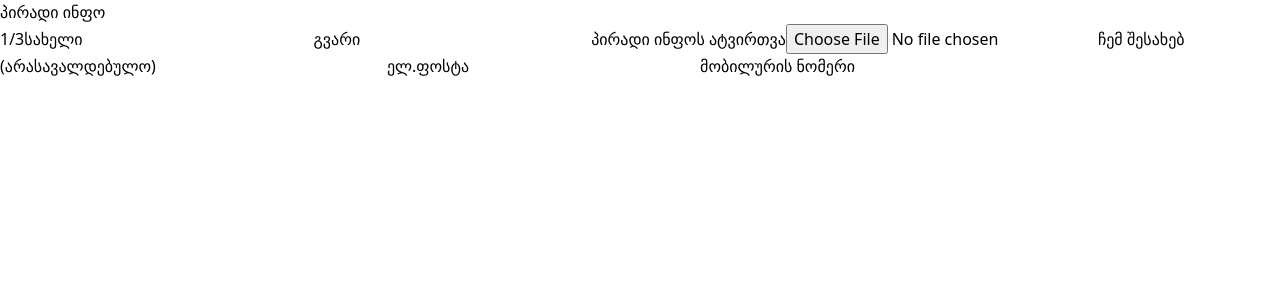
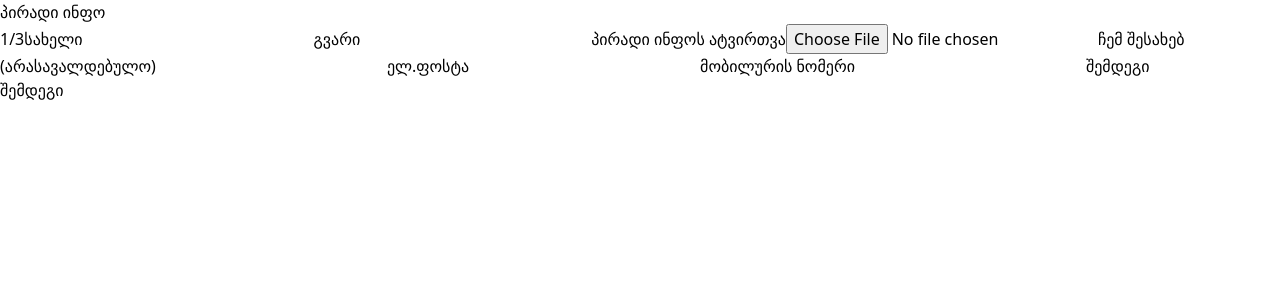
Before and after one commit to kachkacha2003/colab-team9, a React (Vite) app: page /privateInfo in a window 1280 px wide. Shown: the top 300 px of the page. Built offline with nearby package versions, Linux system fonts and the light colour scheme.

Commit message:
wip PrivateInfo

```diff
--- a/package.json
+++ b/package.json
@@ -12,6 +12,7 @@
   "dependencies": {
     "react": "^18.3.1",
     "react-dom": "^18.3.1",
+    "react-hook-form": "^7.52.0",
     "react-router-dom": "^6.23.1"
   },
   "devDependencies": {
--- a/src/buttons/NextButton.tsx
+++ b/src/buttons/NextButton.tsx
@@ -1,7 +1,7 @@
 import React from "react";
 
 function NextButton(props) {
-  return <div></div>;
+  return <button>შემდეგი</button>;
 }
 
 export default NextButton;
--- a/src/component/PrivateInfo.tsx
+++ b/src/component/PrivateInfo.tsx
@@ -1,23 +1,42 @@
 import React from "react";
+import { useForm, SubmitHandler } from "react-hook-form";
+import NextButton from "../buttons/NextButton";
+
+type Inputs = {
+  name: string;
+  lastName: string;
+  files: string;
+  aboutme: string;
+  email: string;
+  phone: string;
+};
 
 function PrivateInfo() {
+  const {
+    register,
+    handleSubmit,
+    watch,
+    formState: { errors },
+  } = useForm<Inputs>();
+  const onSubmit: SubmitHandler<Inputs> = (data) => console.log(data);
   return (
-    <div>
+    <form onSubmit={handleSubmit(onSubmit)}>
       <h1>პირადი ინფო</h1>
       <span>1/3</span>
       <label htmlFor="name">სახელი</label>
-      <input type="text" id="name"></input>
+      <input type="text" id="name" {...register("name")}></input>
       <label htmlFor="lastName">გვარი</label>
-      <input type="text" id="lastName"></input>
+      <input type="text" id="lastName" {...register("lastName")}></input>
       <label htmlFor="files">პირადი ინფოს ატვირთვა</label>
-      <input type="file" id="files"></input>
+      <input type="file" id="files" {...register("files")}></input>
       <label htmlFor="aboutme">ჩემ შესახებ (არასავალდებულო)</label>
-      <input type="text" id="aboutme"></input>
+      <input type="text" id="aboutme" {...register("aboutme")}></input>
       <label htmlFor="mail">ელ.ფოსტა</label>
-      <input type="email" id="mail"></input>
+      <input type="email" id="mail" {...register("email")}></input>
       <label htmlFor="phone">მობილურის ნომერი</label>
-      <input type="tel" id="phone"></input>
-    </div>
+      <input type="tel" id="phone" {...register("phone")}></input>
+      <NextButton />
+    </form>
   );
 }
 
```
Also changed, not shown: 1 other file (tests, documents, lock files or other folders).
